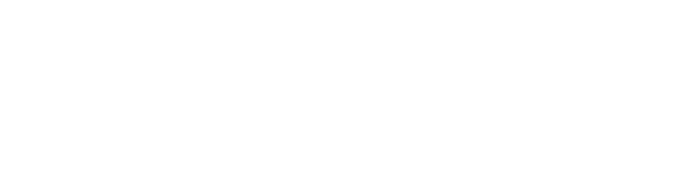
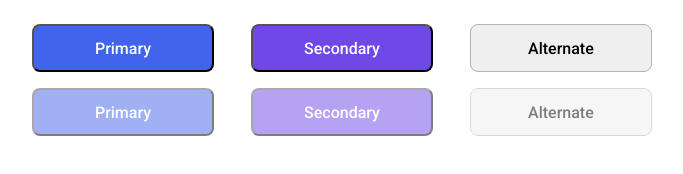
Before and after one commit to js-tasks-ru/htmlcss-20220120_kirill-voytin, a website: page 03-lection1/01-button/index.html in a window 1280 px wide. Shown: the whole page, without its empty margins (9-692 px from the left). Drawn offline with Linux system fonts and the light colour scheme.

Commit message:
dz2__button

```diff
--- a/03-lection1/01-button/button.css
+++ b/03-lection1/01-button/button.css
@@ -1 +1,43 @@
 /* Стилизация кнопки */
+.button{
+    font-family: Roboto;
+    font-size: 16px;
+    font-style: normal;
+    font-weight: 500;
+    line-height: 19px;
+    letter-spacing: 0em;
+    text-align: center;
+    height: 48px;
+    width: 182px;
+    left: 0px;
+    top: 0px;
+    border-radius: 8px;
+    margin-left: 33px;
+    margin-top: 16px;
+    transition: opacity 200ms ease-in-out, background 200ms ease-in-out;
+  }
+.__primary{
+    background: #4263EB;
+    color: #FFFFFF;
+  }
+.__secondary{
+    background: #7048E8;
+    color: #FFFFFF;
+
+  }
+.__alternate{
+    border: 1px solid #ACB5BD;
+
+  }
+.__primary:hover{
+    background: rgba(35, 66, 192, 1);
+  }
+.__secondary:hover{
+    background: rgba(80, 40, 198, 1);
+  }
+.__alternate:hover{
+  border: 1px solid rgba(33, 36, 41, 1);
+  }
+.button_disabled{
+    opacity: 0.5;
+  }
--- a/03-lection1/01-button/index.html
+++ b/03-lection1/01-button/index.html
@@ -6,6 +6,15 @@
         <link rel="stylesheet" href="./button.css">
     </head>
     <body>
-
+        <div class="button_default">
+            <button class="button __primary">Primary</button>
+            <button class="button __secondary">Secondary</button>
+            <button class="button __alternate">Alternate</button>
+          </div>
+          <div class="button_disabled">
+            <button class="button __primary">Primary</button>
+            <button class="button __secondary">Secondary</button>
+            <button class="button __alternate">Alternate</button>
+          </div>
     </body>
 </html>
```
